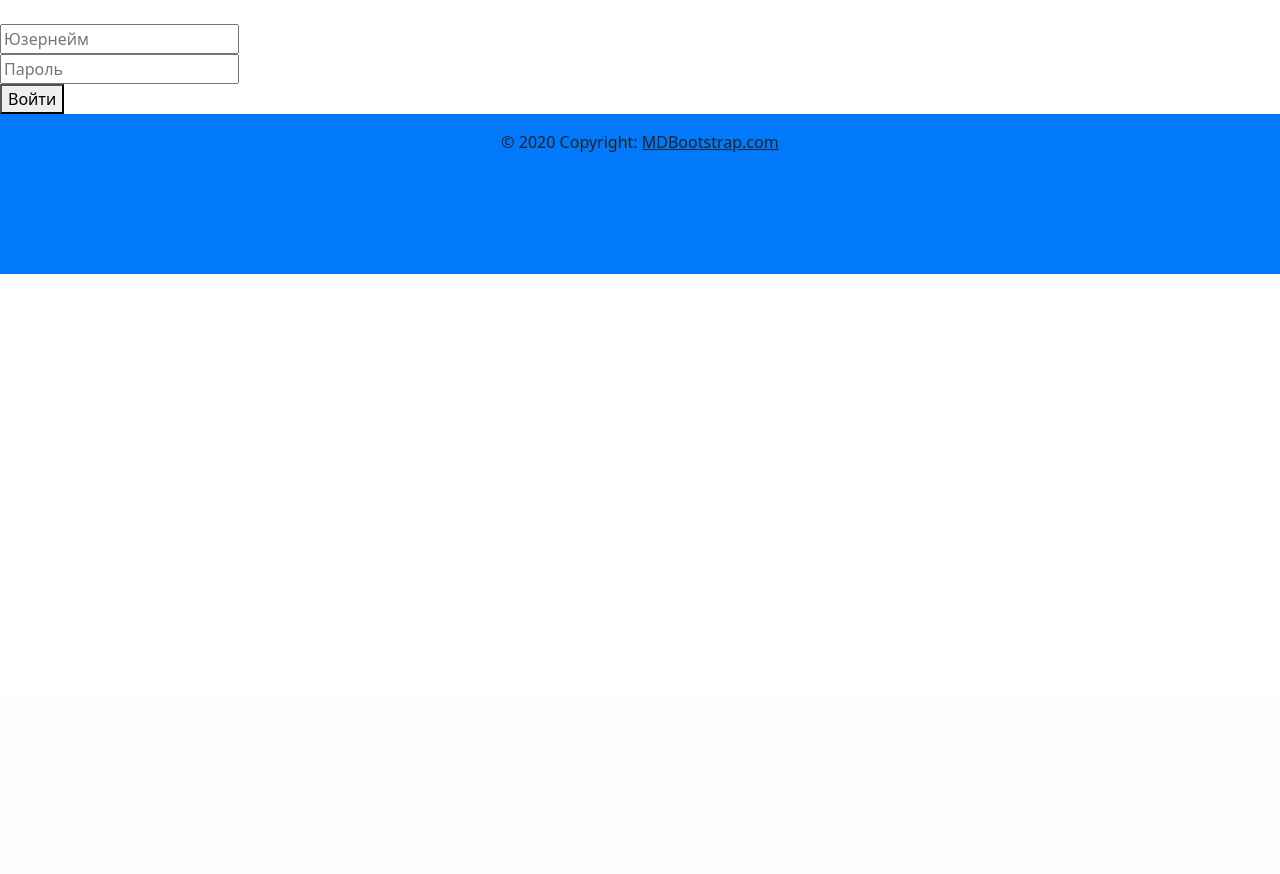
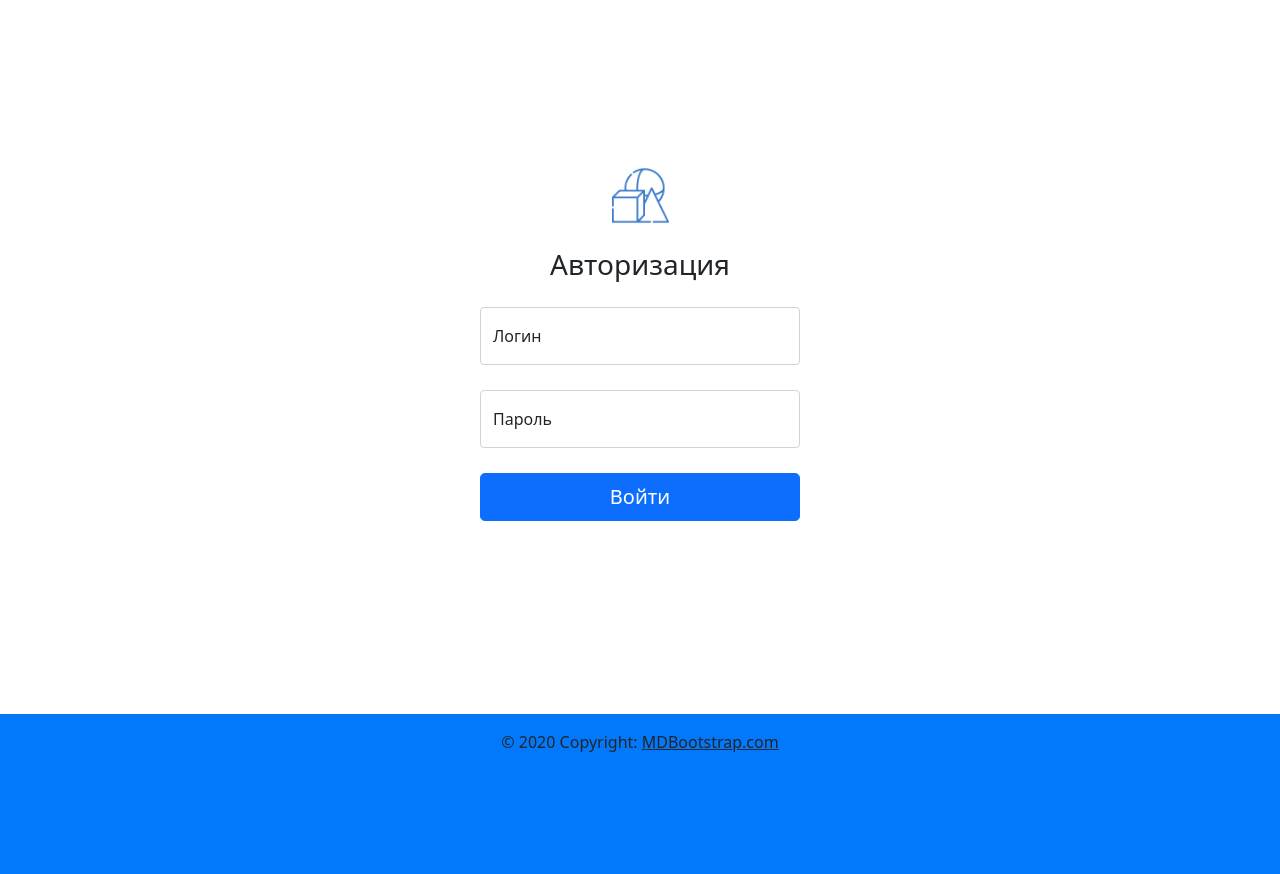
Before and after one commit to rowdyslav/MathCube, a Flask app: page /login in a window 1280 px wide. Shown: the part 103-977 px from the top of the page. Before the commit the page ends 377 px from the top, so only its background shows below. Run offline with Flask 3, Linux system fonts and the light colour scheme; parts of the project's set-up code (start-up, migrations or seed data) failed here and were passed over; some libraries are stand-ins or nearby versions.

Commit message:
added backend and frontend for profile

```diff
--- a/main.py
+++ b/main.py
@@ -33,6 +33,19 @@ def index():
     return render_template(
         "pages/index.html", is_authenticated=current_user.is_authenticated
     )
+
+
+@app.route("/profile")
+@login_required
+def profile():
+    return render_template("pages/profile.html")
+
+
+@app.route("/logout")
+@login_required
+def logout():
+    logout_user()
+    return redirect(url_for("index"))
 
 
 @app.route("/signup", methods=["GET", "POST"])
--- a/static/css/footer.css
+++ b/static/css/footer.css
@@ -6,4 +6,5 @@
 footer {
     background-color: var(--main-color);
     height: 20vh;
+    margin-top: 50px;
 }
--- /dev/null
+++ b/static/css/profile.css
@@ -0,0 +1,7 @@
+.profile_info div {
+    width: 100%;
+}
+
+.profile_info h1 {
+    width: 100%;
+}
--- a/static/css/signup.css
+++ b/static/css/signup.css
@@ -1,3 +1,11 @@
 .form-signin {
     height: 80vh;
 }
+
+.form-floating {
+    margin: 25px 0;
+}
+
+/*.form-signin form {*/
+/*    height: 100%;*/
+/*}*/
--- a/templates/base.html
+++ b/templates/base.html
@@ -11,6 +11,7 @@
     <link rel="stylesheet" href="{{ url_for('static', filename='css/footer.css') }}">
     <link rel="stylesheet" href="{{ url_for('static', filename='css/signup.css') }}">
     <link rel="stylesheet" href="{{ url_for('static', filename='css/login.css') }}">
+    <link rel="stylesheet" href="{{ url_for('static', filename='css/profile.css') }}">
     <link rel="stylesheet" href="{{ url_for('static', filename='css/style.css') }}">
     <title>Document</title>
 </head>
--- a/templates/includes/header.html
+++ b/templates/includes/header.html
@@ -23,6 +23,16 @@
         </ul>
     </div>
 
+    {% if current_user.is_authenticated %}
+        <div class="col-md-4 text-end">
+            <a href="/profile">
+                <button type="button" class="btn btn-light me-2">Личный кабинет</button>
+            </a>
+            <a href="/logout">
+                <button type="button" class="btn btn-light">Выйти</button>
+            </a>
+        </div>
+    {% else %}
         <div class="col-md-4 text-end">
             <a href="/login">
                 <button type="button" class="btn btn-outline-light me-2">Войти</button>
@@ -31,4 +41,5 @@
                 <button type="button" class="btn btn-light">Регистрация</button>
             </a>
         </div>
+    {% endif %}
 </header>
--- a/templates/pages/login.html
+++ b/templates/pages/login.html
@@ -1,17 +1,33 @@
 {% extends 'base.html' %}
 
 {% block content %}
-<form action="/login" method="post">
-    <div>
-        <input name="username" placeholder="Юзернейм" required />
-    </div>
+    <main class="form-signin w-25 m-auto align-items-center d-flex justify-content-center">
+        <form class="w-100" method="post">
+            <div class="text-center mb-4">
+                <img src="{{ url_for('static', filename='img/logo/g2.png') }}" height="57">
+            </div>
 
-    <div>
-        <input name="password" placeholder="Пароль" required type="password" />
-    </div>
+            <h1 class="h3 mb-3 fw-normal text-center">Авторизация</h1>
 
-    <div>
-        <button type="submit">Войти</button>
-    </div>
-</form>
+            <div class="form-floating">
+                <input name="username" type="text" class="form-control" id="floatingInput" placeholder="Логин" required>
+                <label for="floatingInput">Логин</label>
+                <div data-lastpass-icon-root=""
+                     style="position: relative !important; height: 0px !important; width: 0px !important; float: left !important;">
+                </div>
+            </div>
+
+            <div class="form-floating">
+                <input type="password" class="form-control" id="floatingPassword" placeholder="Пароль" name="password"
+                       required>
+                <label for="floatingPassword">Пароль</label>
+                <div data-lastpass-icon-root=""
+                     style="position: relative !important; height: 0px !important; width: 0px !important; float: left !important;">
+                </div>
+            </div>
+
+            <button class="w-100 btn btn-lg btn-primary" type="submit">Войти</button>
+
+        </form>
+    </main>
 {% endblock %}
```
Also changed, not shown: templates/pages/profile.html (added, +23 -0 lines), templates/pages/signup.html (+9 -4 lines), static/img/icons/profile_img.png (added). Lines whose indentation alone changed are shown as unchanged.
